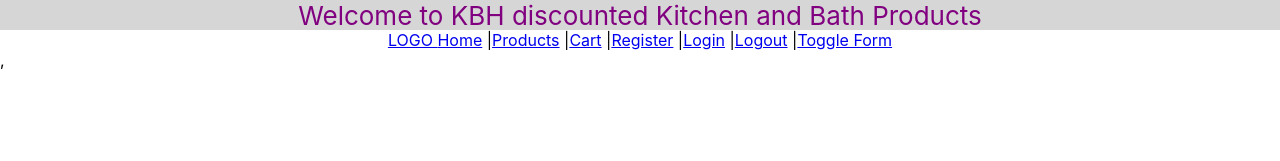
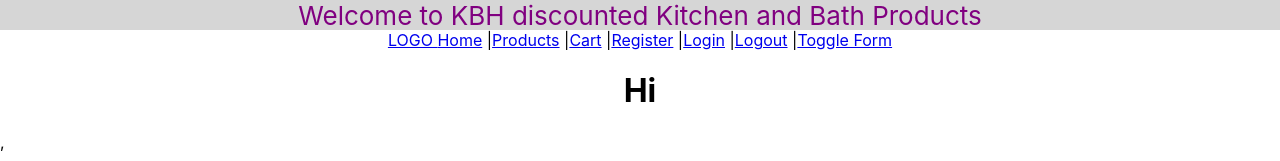
Before and after one commit to joselycas/ecommerce, a React (Create React App) app in the folder ecommerce-front-end/: page /users/1 in a window 1280 px wide. Shown: the top 161 px of the page. Built offline with nearby package versions, Linux system fonts and the light colour scheme.

Commit message:
addes user container

```diff
--- a/ecommerce-front-end/src/Main.js
+++ b/ecommerce-front-end/src/Main.js
@@ -6,6 +6,7 @@ import ProductPage from './components/ProductPage'
 import Cart from './containers/Cart'
 import Register from './containers/Register'
 import ToggleForm from './containers/ToggleForm'
+import User from './containers/User'
 
 
 
@@ -22,6 +23,7 @@ class Main extends Component {
             <Route path='/producrs' component={ProductPage}/>
             <Route path='/cart' component={Cart}/>
             <Route path='/toggleForm' component={ToggleForm}/>
+            <Route path='/users/:id' component={User}/>
           </Switch>
 
       )
--- /dev/null
+++ b/ecommerce-front-end/src/containers/User.js
@@ -0,0 +1,19 @@
+import React from 'react';
+import {connect} from 'react-redux'
+
+const User = (props) => {
+  console.log(props.users)
+  return (
+    <div>
+      <h1>Hi {props.users}</h1>
+    </div>
+  )
+}
+
+const mapStateToProps = (state) => {
+  return{
+    state:state.users
+  }
+}
+
+export default connect(mapStateToProps)(User);
```
